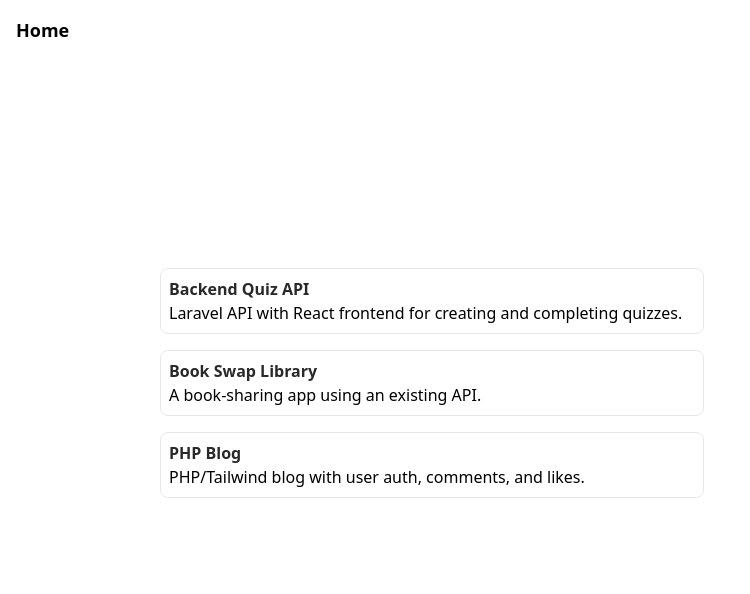
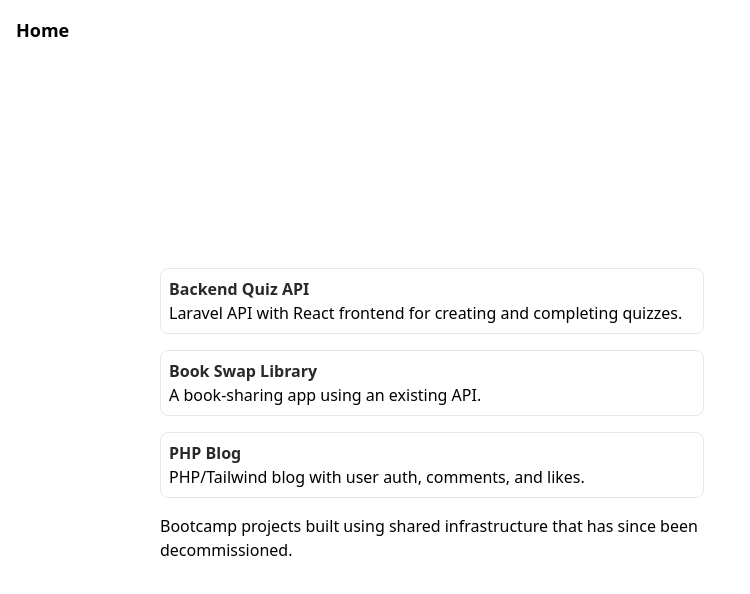
Before and after one commit to jlesliegit/react-portfolio, a React (Vite) app: page /projects in a window 1280 px wide. Shown: the top 594 px of the page, without its empty margins (0-750 px from the left). Built offline with nearby package versions, Linux system fonts and the light colour scheme.

Commit message:
added additional text explaining why current project live links no longer work

```diff
--- a/src/components/Projects.jsx
+++ b/src/components/Projects.jsx
@@ -1,5 +1,5 @@
 import SingleProjectBox from "../atoms/SingleProjectBox.jsx";
-import {useEffect, useState} from "react";
+import { useEffect, useState } from "react";
 import Nav from "./Nav.jsx";
 
 export default function Projects() {
@@ -8,12 +8,12 @@
   useEffect(() => {
     fetch("/projects.json")
       .then((response) => response.json())
-            .then((data) => setProjects(data.projects))
+      .then((data) => setProjects(data.projects));
   }, []);
 
   return (
     <>
-            <Nav link={'/'} destination={'Home'} />
+      <Nav link={"/"} destination={"Home"} />
       <div className="grid grid-cols-1 sm:grid-cols-2 sm:px-10 sm:items-start">
         <div className="flex flex-col text-left gap-4 px-4 mb-10 sm:max-w-screen-md sm:w-full sm:ml-20 sm:pl-10 pt-52 max-sm:px-8">
           {projects.map((project) => (
@@ -24,6 +24,10 @@
               id={project.id}
             />
           ))}
+          <p>
+            Bootcamp projects built using shared infrastructure that has since
+            been decommissioned.
+          </p>
         </div>
       </div>
     </>
```
Lines whose indentation alone changed are shown as unchanged.
